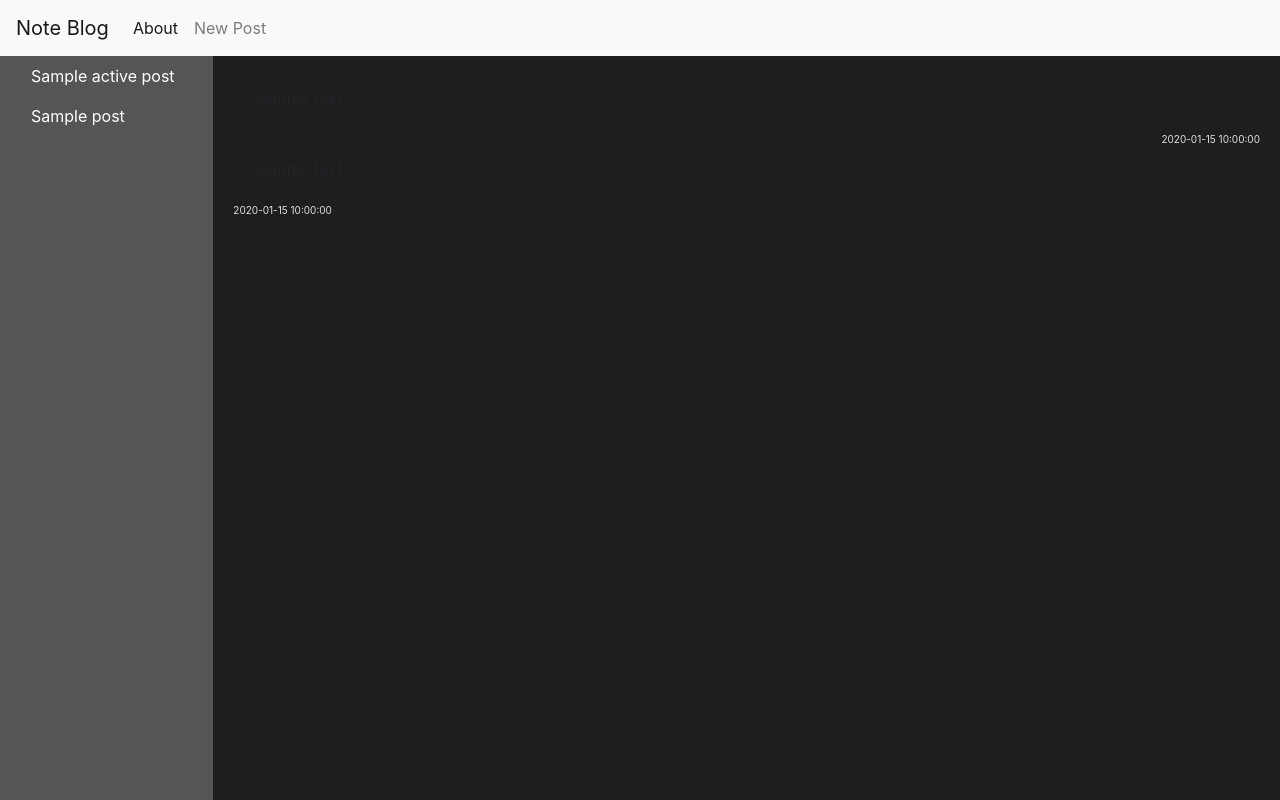
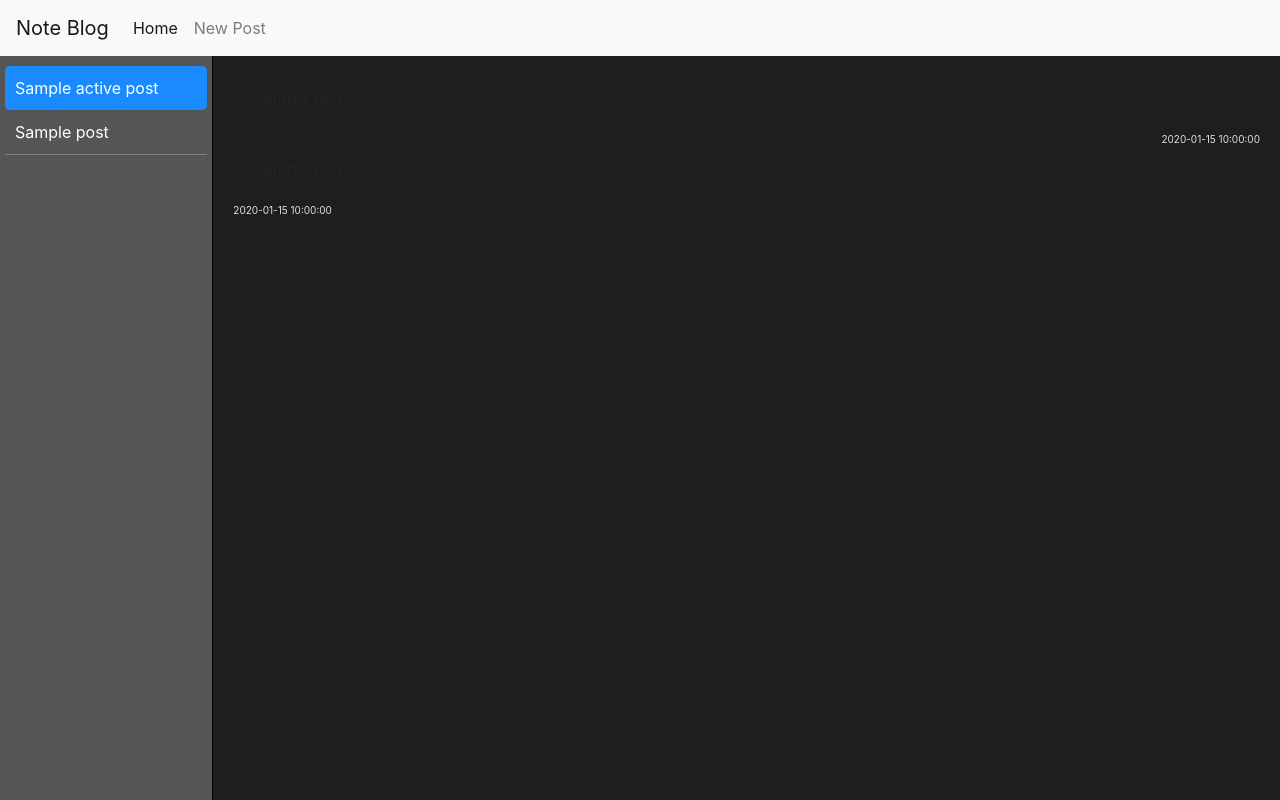
Before and after one commit to alfred-borden/note-blog, a Flask app: template templates/post.html in a window 1280 px wide. Run offline with Flask 2, Linux system fonts and the light colour scheme; the template is opened without the code that fills it: most values are stand-ins (such as "Sample title", 1, 10 or a date in 2020).

Commit message:
more styling

```diff
--- a/app.py
+++ b/app.py
@@ -9,18 +9,18 @@ from werkzeug.exceptions import abort
 
 
 def get_db_connection():
-  conn = sqlite3.connect('database.db')
-  conn.row_factory = sqlite3.Row
-  return conn
+    conn = sqlite3.connect('database.db')
+    conn.row_factory = sqlite3.Row
+    return conn
 
 def get_post(post_id):
-  conn = get_db_connection()
-  post = conn.execute('SELECT * FROM posts WHERE id = ?',
-                      (post_id,)).fetchone()
-  conn.close()
-  if post is None:
-    abort(404)
-  return post
+    conn = get_db_connection()
+    post = conn.execute('SELECT * FROM posts WHERE id = ?',
+                        (post_id,)).fetchone()
+    conn.close()
+    if post is None:
+        abort(404)
+    return post
 
 app = Flask(__name__)
 app.config['SECRET_KEY'] = SECRET_KEY
@@ -28,10 +28,10 @@ app.config['SECRET_KEY'] = SECRET_KEY
 
 @app.route('/')
 def index():
-  conn = get_db_connection()
-  posts = conn.execute('SELECT * FROM posts').fetchall()
-  conn.close()
-  return render_template('index.html', posts=posts)
+    conn = get_db_connection()
+    posts = conn.execute('SELECT * FROM posts').fetchall()
+    conn.close()
+    return render_template('index.html', posts=posts)
 
 
 @app.route('/<int:post_id>')
@@ -57,8 +57,8 @@ def create():
             flash('Title is required!')
         else:
             conn = get_db_connection()
-            conn.execute('INSERT INTO posts (title, content) VALUES (?, ?)',
-                         (title, content))
+            conn.execute('INSERT INTO posts (title, content, content_type) VALUES (?, ?, ?)',
+                         (title, content, content_type))
             conn.commit()
             conn.close()
             return redirect(url_for('index'))
--- a/static/css/styles.css
+++ b/static/css/styles.css
@@ -9,10 +9,23 @@ h1 {
 
 .thread-sidebar {
   background-color: #565456;
+  border-right: 1px solid black;
+  padding: 0px;
   min-height: calc(100vh - 56px); }
 
-.nav-link {
-  color: white; }
+.nav .nav-item {
+  padding: 10px 5px; }
+  .nav .nav-item .nav-link {
+    color: white;
+    padding: 10px;
+    border-bottom: 1px solid gray; }
+  .nav .nav-item .nav-link.active {
+    background-color: #1a8aff;
+    border-radius: 5px;
+    border-bottom: 0px; }
+  .nav .nav-item .nav-link:hover {
+    color: white;
+    font-weight: bold; }
 
 .thread-content {
   background-color: #1e1e1e;
--- a/static/scss/styles.scss
+++ b/static/scss/styles.scss
@@ -18,11 +18,32 @@ h1 {
 
 .thread-sidebar {
   background-color: $sidebar-bg;
+  border-right: 1px solid black;
+  padding: 0px;
   min-height: calc(100vh - 56px);
 }
 
-.nav-link {
-  color: white;
+.nav {
+  .nav-item {
+    padding: 10px 5px;
+
+    .nav-link {
+      color: white;
+      padding: 10px;
+      border-bottom: 1px solid gray;
+    }
+
+    .nav-link.active {
+      background-color: $note-bg;
+      border-radius: 5px;
+      border-bottom: 0px;
+    }
+
+    .nav-link:hover {
+      color: white;
+      font-weight: bold;
+    }
+  }
 }
 
 .thread-content {
--- a/templates/base.html
+++ b/templates/base.html
@@ -21,7 +21,7 @@
     <div class="collapse navbar-collapse" id="navbarNav">
       <ul class="navbar-nav">
         <li class="nav-item active">
-          <a href="#" class="nav-link">About</a>
+          <a href="#" class="nav-link">Home</a>
         </li>
         <li class="nav-item">
           <a class="nav-link" href="{{ url_for('create') }}">New Post</a>
```
